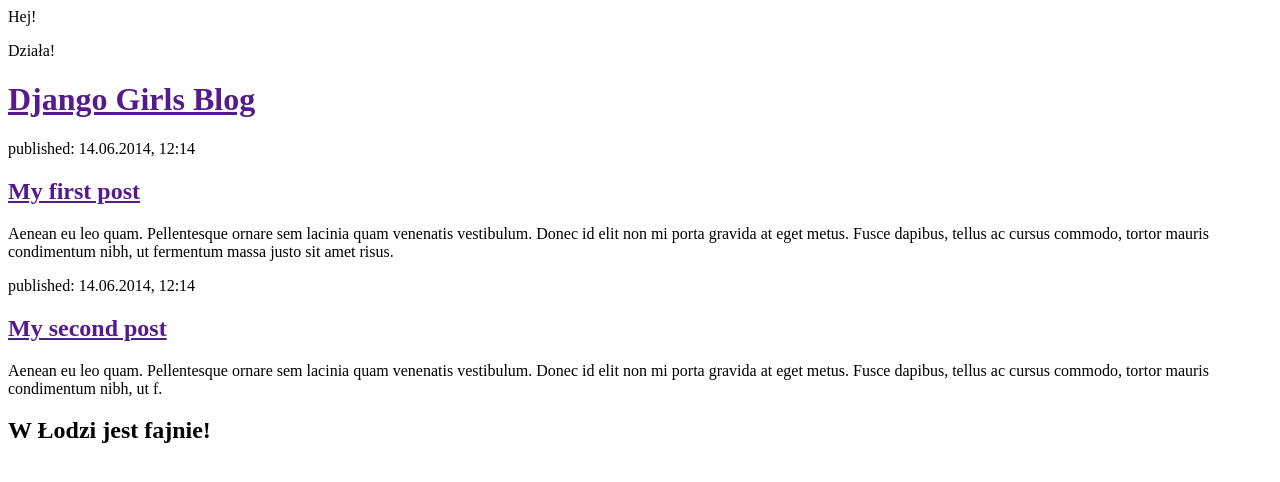
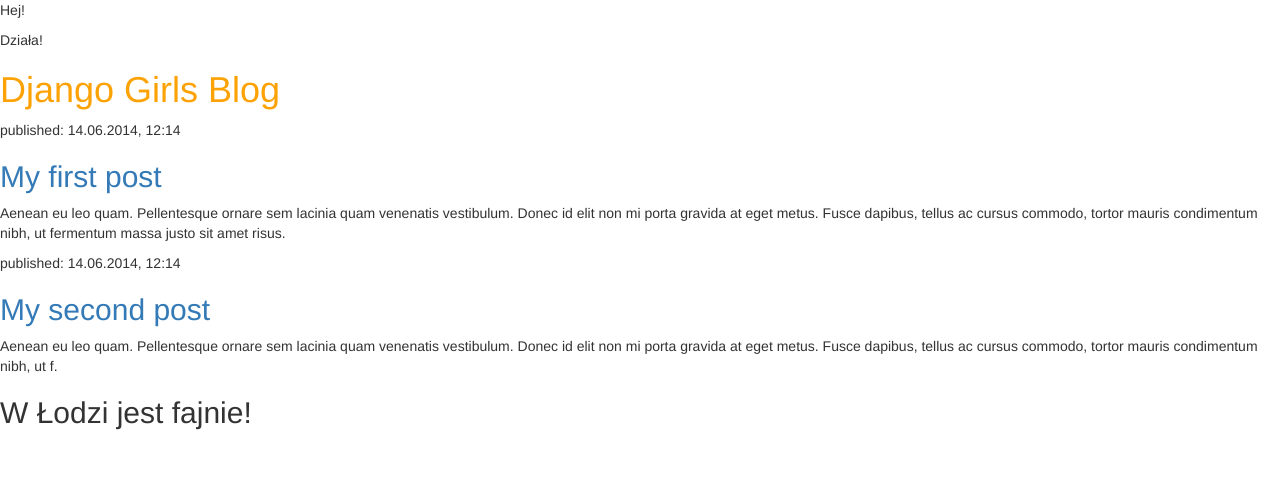
Before and after one commit to karola000/my-first-blog, a Django app: template blog/templates/blog/post_list.html in a window 1280 px wide. Shown: the top 482 px of the page. Run offline with Django 3.2, Linux system fonts and the light colour scheme; the template is opened without the code that fills it: most values are stand-ins (such as "Sample title", 1, 10 or a date in 2020); some libraries are stand-ins or nearby versions.

Commit message:
Modyfikacja szablonu, by pokazywal posty z bazy danych

```diff
--- a/blog/templates/blog/post_list.html
+++ b/blog/templates/blog/post_list.html
@@ -1,7 +1,11 @@
+{% load staticfiles %}
 <html>
 <head>
 <meta charset="UTF-8">
 <title>Blog Karoli</title>
+<link rel="stylesheet" href="//maxcdn.bootstrapcdn.com/bootstrap/3.2.0/css/bootstrap.min.css">
+<link rel="stylesheet" href="//maxcdn.bootstrapcdn.com/bootstrap/3.2.0/css/bootstrap-theme.min.css">
+<link rel="stylesheet" href="{% static 'css/blog.css' %}">
 </head>
 <body>
     <p>Hej!</p>
@@ -10,6 +14,8 @@
 	<div>
             <h1><a href="">Django Girls Blog</a></h1>
         </div>
+
+		{% for post in posts %}
 
 		<div>
             <p>published: 14.06.2014, 12:14</p>
@@ -25,7 +31,7 @@
 		<div>
             <h2>W Łodzi jest fajnie!</h2>
         </div>
-
+		{% endfor %}
 
 
 </body>
--- a/mysite/settings.py
+++ b/mysite/settings.py
@@ -103,3 +103,7 @@
 STATIC_URL = '/static/'
 
 STATIC_ROOT = os.path.join(BASE_DIR, 'static')
+
+STATICFILES_DIRS = (
+    os.path.join(BASE_DIR, "static"),
+)
--- /dev/null
+++ b/static/css/blog.css
@@ -0,0 +1,3 @@
+h1 a {
+    color: #FCA205;
+}
```
